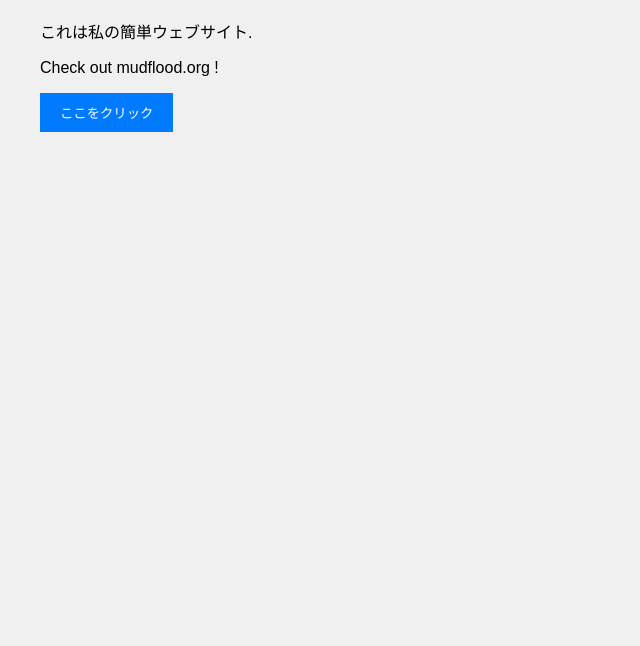
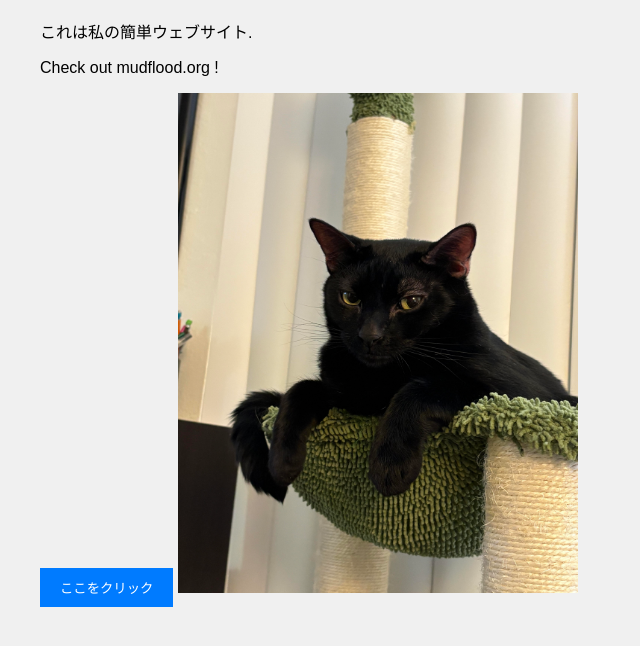
Before and after one commit to jpd209/watashi-no-website, a plain HTML site: page index.html in a window 1280 px wide. Shown: the part 110-756 px from the top of the page, without its empty margins (0-640 px from the left). Drawn offline with Linux system fonts and the light colour scheme.

Commit message:
Upload via Fddly

```diff
--- a/index.html
+++ b/index.html
@@ -30,6 +30,9 @@
   <p>これは私の簡単ウェブサイト.</p>
   <p>Check out mudflood.org !</p>
   <button onclick="alert('クリックした!')">ここをクリック </button>
+  <img src="JerichoPic.jpg"
+        width="400"
+        height="500"/>
 
   <script>
     console.log("Website loaded");
```
Also changed, not shown: JerichoPic.jpg (added), 1 other file.
